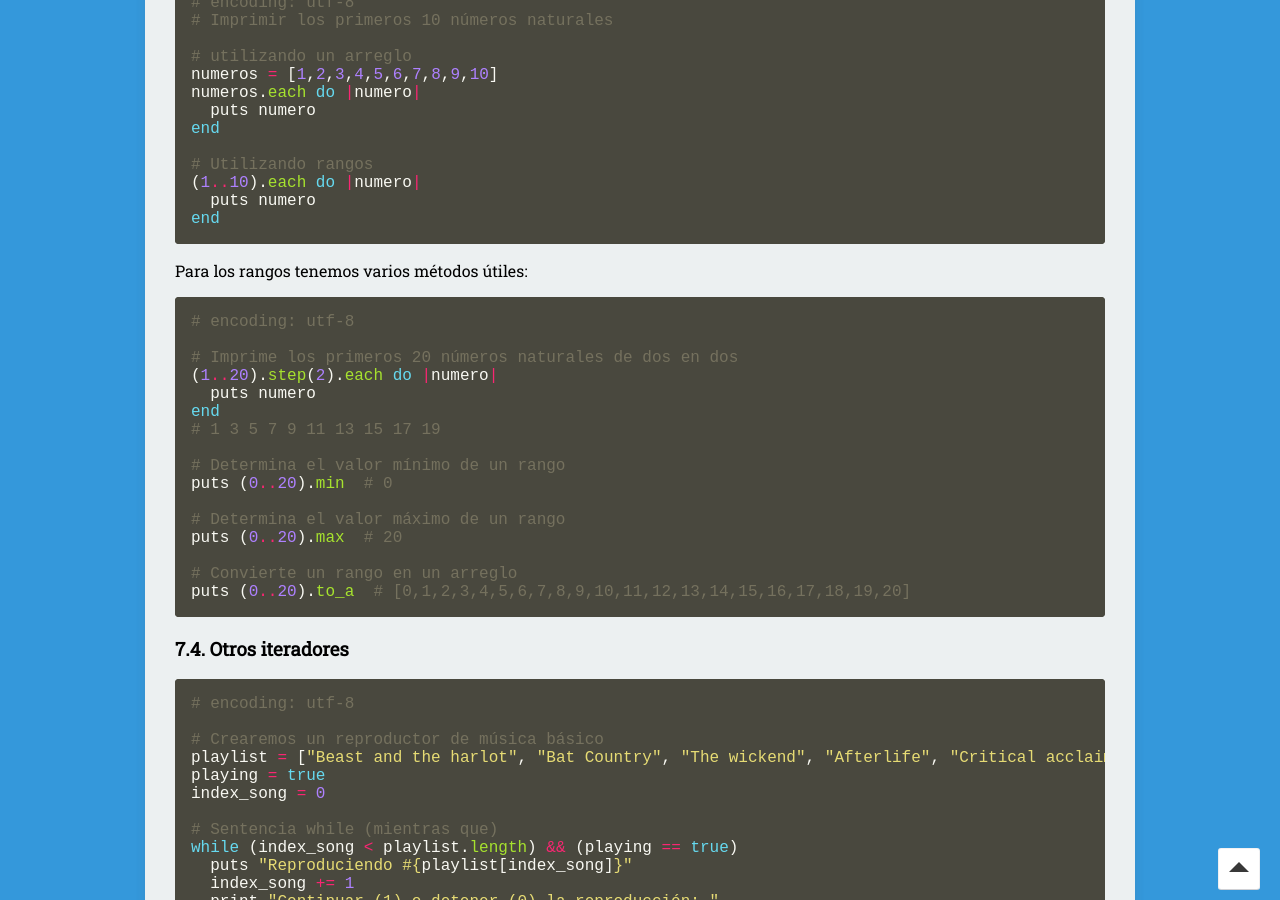
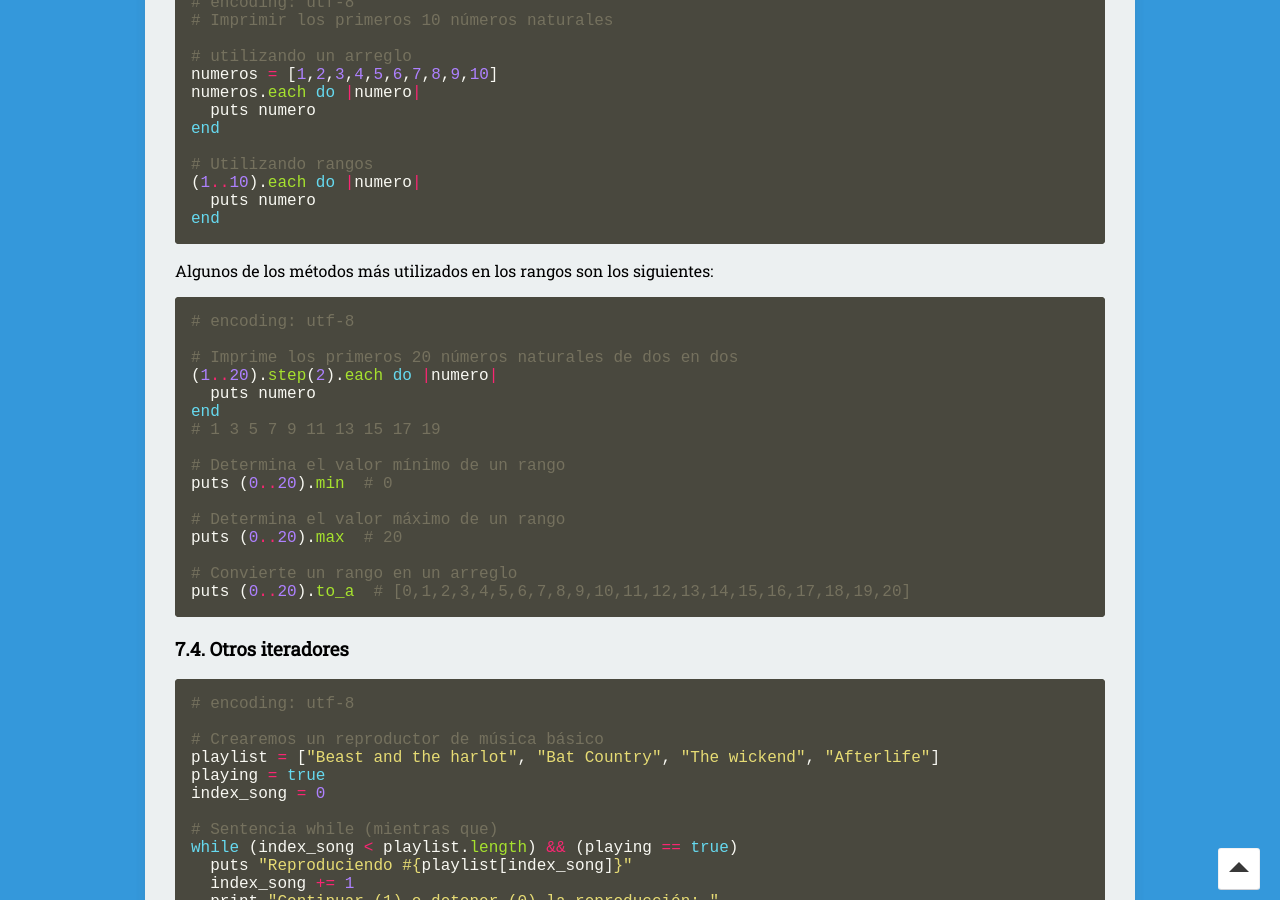
Before and after one commit to nisoto/Blog-anterior-2.0, a Jekyll site: the page built from _posts/2020-04-12-rails-iv-ruby-en-detalle.md, in a window 1280 px wide and 900 px high, scrolled down 12587 px. Built offline with Jekyll 4.4.1, drawn with Linux system fonts in a browser that asks for light colours; nearby versions of some CDN libraries.

Commit message:
Update 2020-04-12-rails-iv-ruby-en-detalle.md

````diff
--- a/_posts/2020-04-12-rails-iv-ruby-en-detalle.md
+++ b/_posts/2020-04-12-rails-iv-ruby-en-detalle.md
@@ -650,7 +650,7 @@ end
 end
 ```
 
-Para los rangos tenemos varios métodos útiles:
+Algunos de los métodos más utilizados en los rangos son los siguientes:
 
 ``` rb
 # encoding: utf-8
@@ -677,7 +677,7 @@ puts (0..20).to_a  # [0,1,2,3,4,5,6,7,8,9,10,11,12,13,14,15,16,17,18,19,20]
 # encoding: utf-8
 
 # Crearemos un reproductor de música básico
-playlist = ["Beast and the harlot", "Bat Country", "The wickend", "Afterlife", "Critical acclaim", "Dear god"]
+playlist = ["Beast and the harlot", "Bat Country", "The wickend", "Afterlife"]
 playing = true
 index_song = 0
 
````
